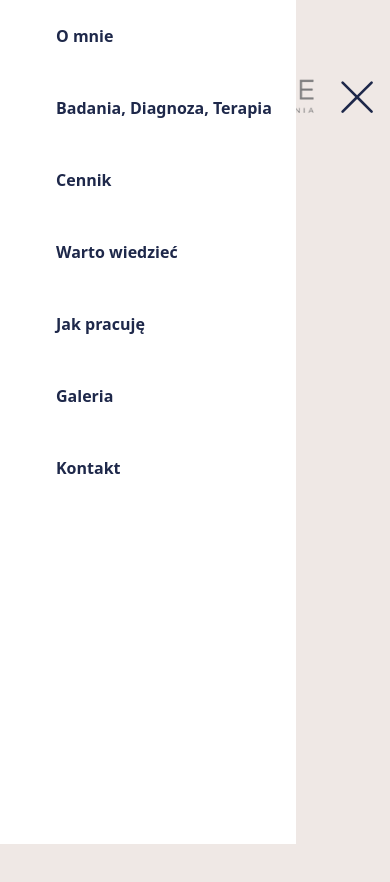
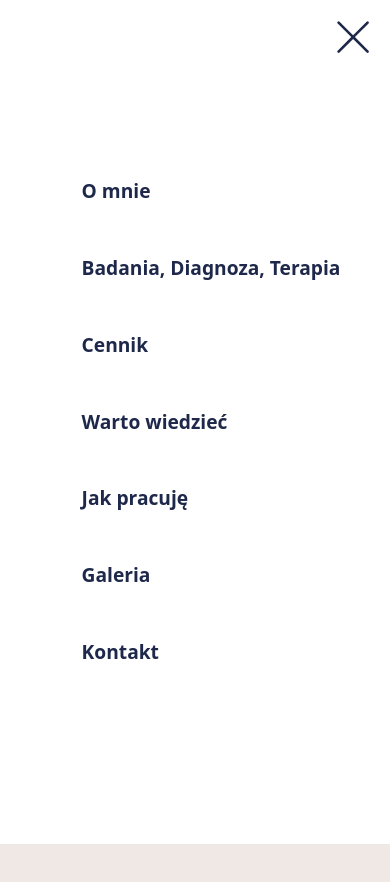
Before and after one commit to D3nyFRND/orto_eye, a Vue app: page / in a window 390 px wide. Both pictures are taken after a click on the icon 356 px from the left and 97 px from the top of the page. Shown: the top 882 px of the page. Built offline with nearby package versions, Linux system fonts and the light colour scheme; the HTML template or start-up script is replaced by a standard one.

Commit message:
Plain responsive navbar

```diff
--- a/src/components/header/HeaderDefault.vue
+++ b/src/components/header/HeaderDefault.vue
@@ -47,7 +47,7 @@
       <svg
         xmlns="http://www.w3.org/2000/svg"
         fill="currentColor"
-        class="hamburger"
+        class="hamburger phone"
         :class="{ sidebar: active === false }"
         viewBox="0 0 16 16"
         v-on:click="menu"
--- a/src/components/header/header.scss
+++ b/src/components/header/header.scss
@@ -66,9 +66,24 @@ nav{
         position: fixed;
         top: 0;
         left: 0;
+
+        &.sidebar{
+            display: flex;
+        }
     }
-    .menu.sidebar{
-        display: flex;
+    .nav-link{
+        font-size: var(--header-text_size);
     }
+}
 
+@media only screen and (max-width: 600px) {
+    .phone{
+        position: fixed;
+        right: 1rem;
+        top: 1rem;
+    }
+    .menu{
+        width: 100%;
+        justify-content: center;
+    }
 }
```
